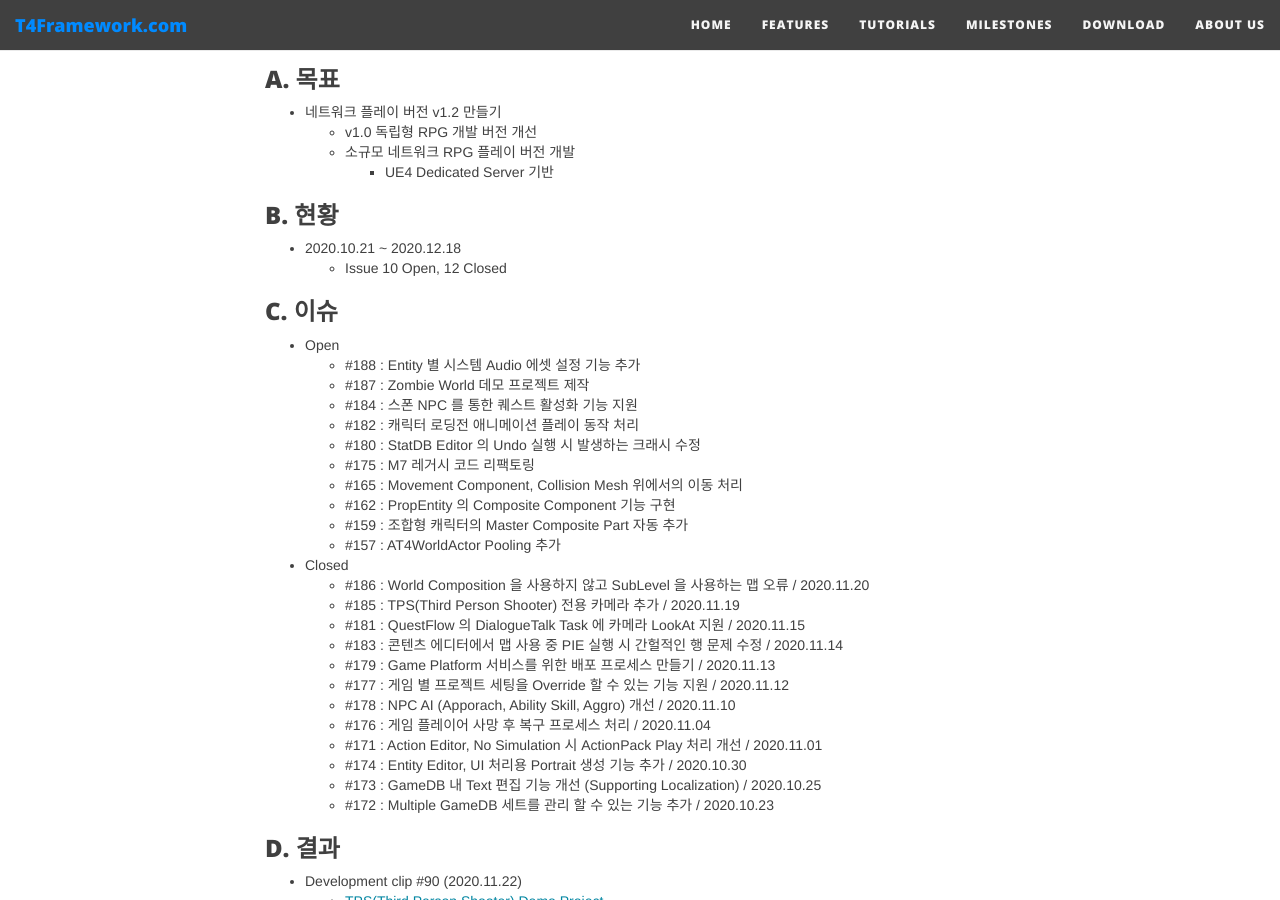
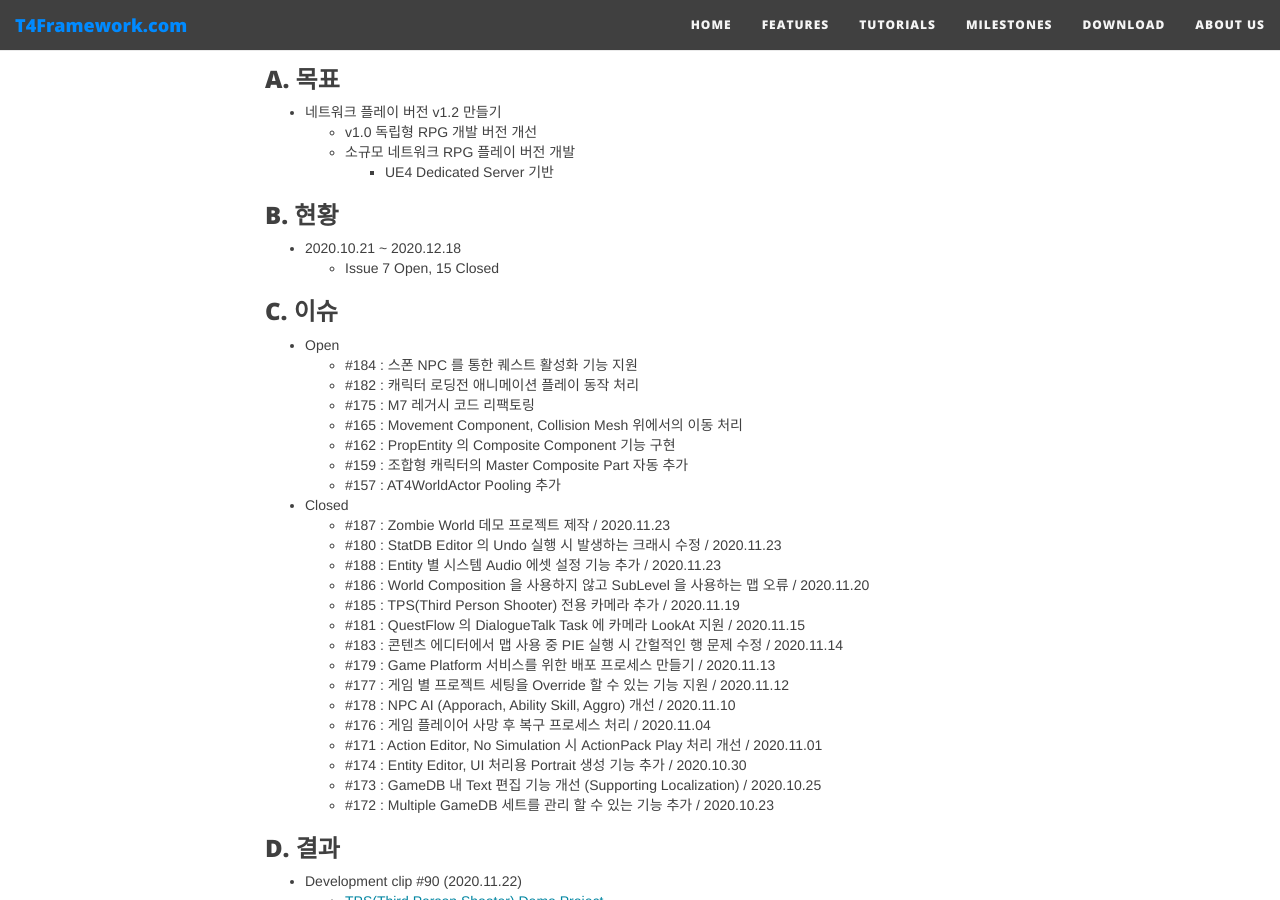
Before and after one commit to T4Framework/T4Framework_WebSite, a Jekyll site: the page built from docs/T4Framework_Milestone8_Achieved.md, in a window 1280 px wide and 900 px high, scrolled down 317 px. Built offline with Jekyll 4.4.1, drawn with Linux system fonts in a browser that asks for light colours; nearby versions of some CDN libraries; some of the changed lines change nothing that is shown.

Commit message:
Update T4Framework_Milestone8_Achieved.md

```diff
--- a/docs/T4Framework_Milestone8_Achieved.md
+++ b/docs/T4Framework_Milestone8_Achieved.md
@@ -15,16 +15,13 @@ subtitle: Milestone 8 (2020.10.21 ~ 2020.12.18)
 ### B. 현황
 
 - 2020.10.21 ~ 2020.12.18
-  - Issue 10 Open, 12 Closed
+  - Issue 7 Open, 15 Closed
 
 ### C. 이슈
 
 - Open
-  - #188 : Entity 별 시스템 Audio 에셋 설정 기능 추가
-  - #187 : Zombie World 데모 프로젝트 제작
   - #184 : 스폰 NPC 를 통한 퀘스트 활성화 기능 지원
   - #182 : 캐릭터 로딩전 애니메이션 플레이 동작 처리
-  - #180 : StatDB Editor 의 Undo 실행 시 발생하는 크래시 수정
   - #175 : M7 레거시 코드 리팩토링
   - #165 : Movement Component, Collision Mesh 위에서의 이동 처리
   - #162 : PropEntity 의 Composite Component 기능 구현
@@ -32,6 +29,9 @@ subtitle: Milestone 8 (2020.10.21 ~ 2020.12.18)
   - #157 : AT4WorldActor Pooling 추가
 
 - Closed
+  - #187 : Zombie World 데모 프로젝트 제작 / 2020.11.23
+  - #180 : StatDB Editor 의 Undo 실행 시 발생하는 크래시 수정 / 2020.11.23
+  - #188 : Entity 별 시스템 Audio 에셋 설정 기능 추가 / 2020.11.23
   - #186 : World Composition 을 사용하지 않고 SubLevel 을 사용하는 맵 오류 / 2020.11.20
   - #185 : TPS(Third Person Shooter) 전용 카메라 추가 / 2020.11.19
   - #181 : QuestFlow 의 DialogueTalk Task 에 카메라 LookAt 지원 / 2020.11.15
```
